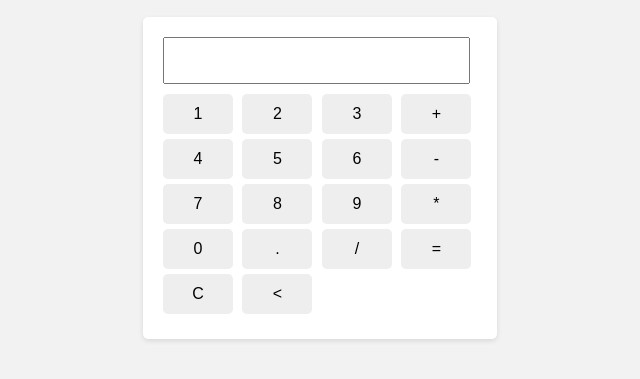
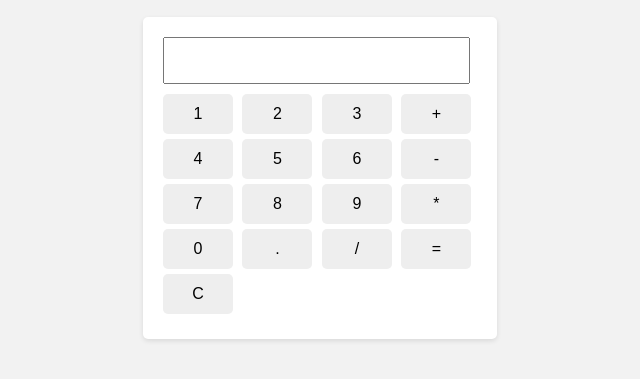
Before and after one commit to ivanleonel09/practica-ramas-merge, a plain HTML site: page index.html in a window 1280 px wide. Shown: the part 119-498 px from the top of the page, without its empty margins (320-960 px from the left). Drawn offline with Linux system fonts and the light colour scheme.

Commit message:
borramos el boton deshacer

```diff
--- a/index.html
+++ b/index.html
@@ -36,7 +36,6 @@
         <input type="button" value="=" onclick="calcular()">
         <br>
         <input type="button" value="C" onclick="limpiarPantalla()">
-        <input type="button" value="<" onclick="deshacer()">
     </div>
 
     <script src="script.js"></script>
```
